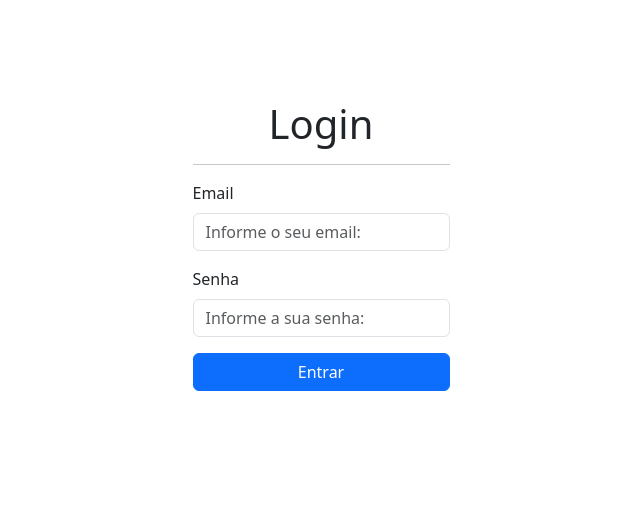
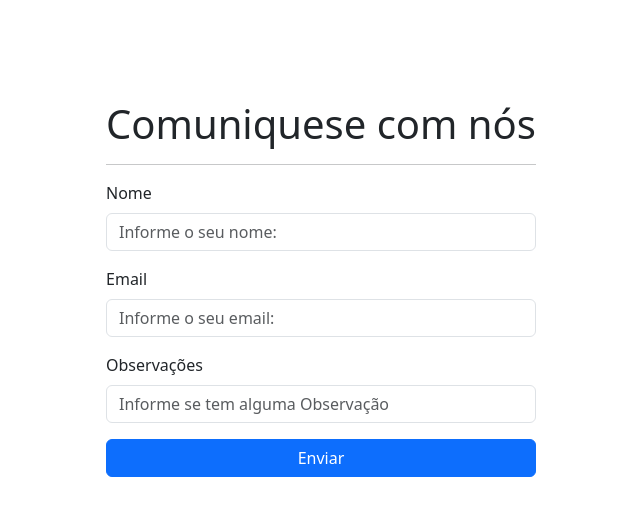
Before and after one commit to dorayenCarrasquel/AulaReactLeadCollector, a React (Create React App) app: page / in a window 1280 px wide. Shown: the top 516 px of the page, without its empty margins (319-959 px from the left). Built offline with nearby package versions, Linux system fonts and the light colour scheme.

Commit message:
feat: Make Landing page form

```diff
--- a/src/App.js
+++ b/src/App.js
@@ -1,13 +1,13 @@
 import react, {Component} from "react";
-import Login from "./components/pages/Login";
 import "./App.css"
+import LandigPage from "./components/pages/LandingPage";
 
 
 class App extends Component {
     render(){
         return(
             <div className="App">
-                <Login/>
+                <LandigPage/>
             </div>
         );
     }
--- a/src/components/pages/LandingPage/index.js
+++ b/src/components/pages/LandingPage/index.js
@@ -1 +1,30 @@
-import react{Component} from "react";
+import react, {Component} from "react";
+import { Form, FormGroup, Label, Input, Button } from "reactstrap";
+import Header from "../../Header";
+
+
+export default class LandigPage extends Component{
+    render (){
+        return (
+            <div>
+        <Header title="Comuniquese com nós" />
+        <hr />
+        <Form>
+        <FormGroup>
+            <Label for="nome"> Nome</Label>
+            <Input type="text" id="nome" placeholder="Informe o seu nome: " />
+          </FormGroup>
+          <FormGroup>
+            <Label for="email"> Email</Label>
+            <Input type="text" id="email" placeholder="Informe o seu email: " />
+          </FormGroup>
+          <FormGroup>
+            <Label for="observacoes"> Observações</Label>
+            <Input type="text" id="observavoes" placeholder="Informe se tem alguma Observação " />
+          </FormGroup>
+          <Button color="primary" block> Enviar </Button>
+        </Form>
+      </div>
+        );
+    }
+}
```
